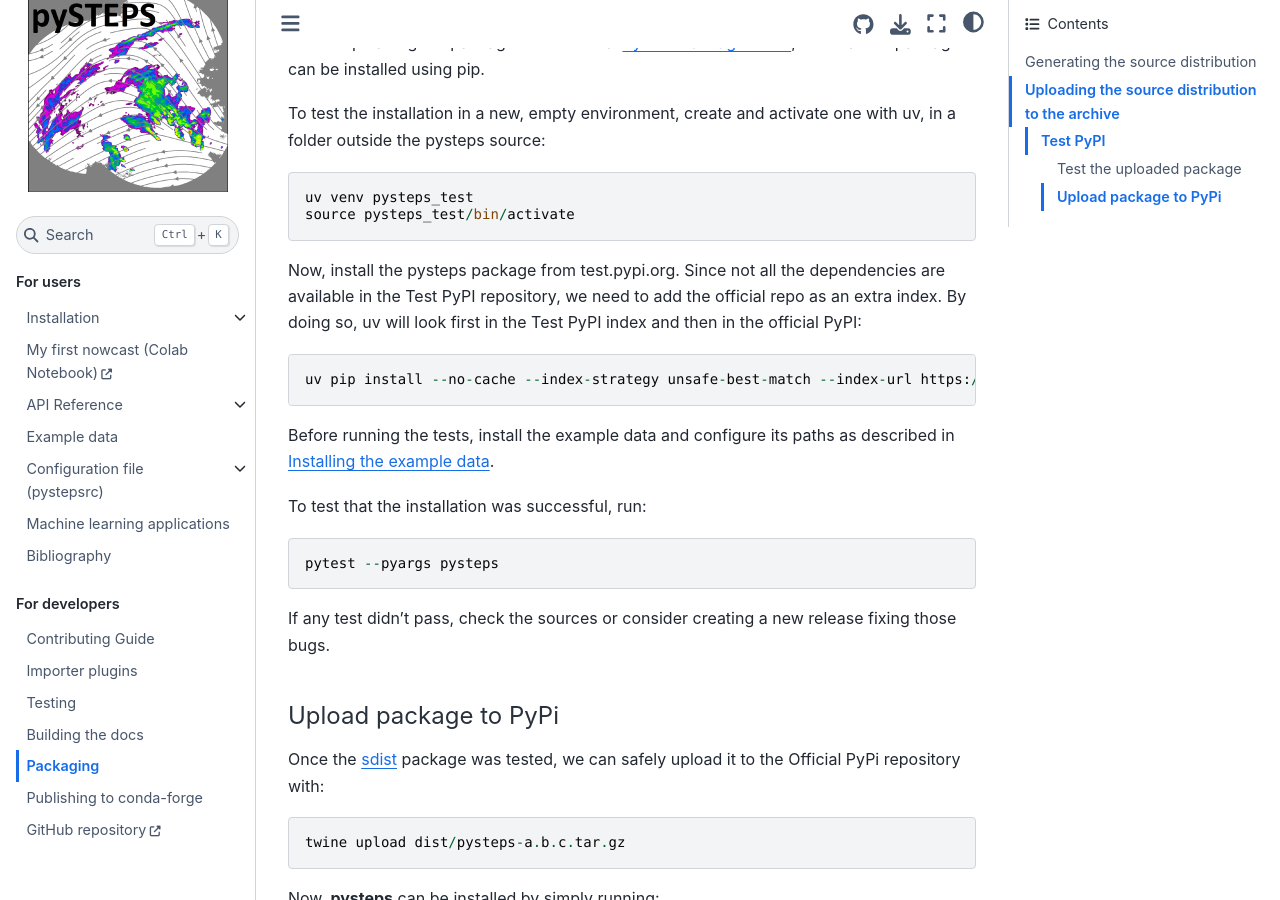
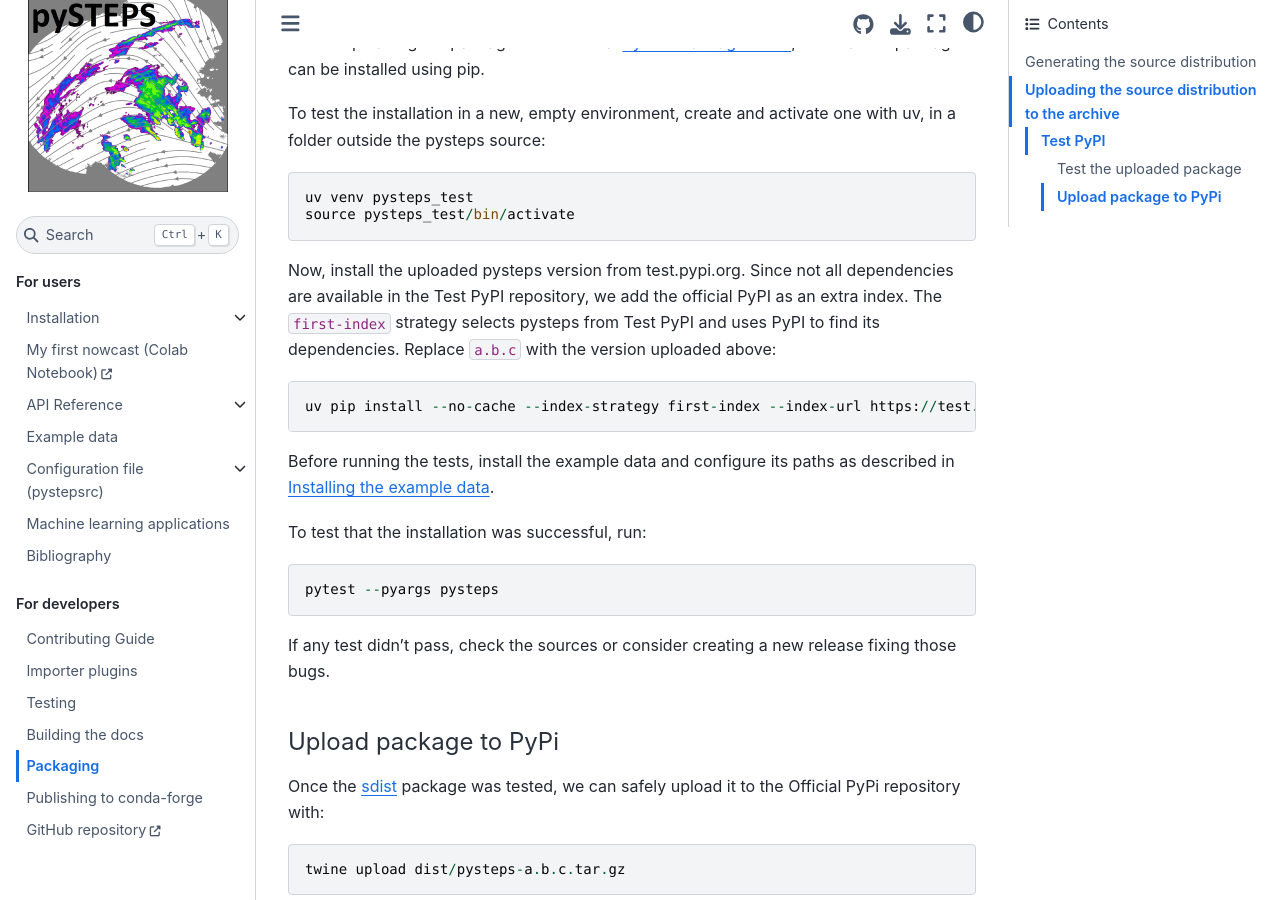
Before and after one commit to pySTEPS/pysteps, a Sphinx documentation site: the page built from doc/source/developer_guide/pypi.rst, in a window 1280 px wide and 900 px high, scrolled down 1836 px. Built offline with Sphinx 7.4.7 and the Sphinx Book theme 1.1.4, drawn with Linux system fonts in a browser that asks for light colours; pages that are not in the unit, such as notebooks, are missing from menus.

Commit message:
Pin Test PyPI installation version
Co-authored-by: copilot-swe-agent[bot] <198982749+Copilot@users.noreply.github.com>

```diff
--- a/doc/source/developer_guide/pypi.rst
+++ b/doc/source/developer_guide/pypi.rst
@@ -96,10 +96,13 @@ one with uv, in a folder outside the pysteps source::
     uv venv pysteps_test
     source pysteps_test/bin/activate
 
-Now, install the pysteps package from test.pypi.org.
-Since not all the dependencies are available in the Test PyPI repository, we need to add the official repo as an extra index. By doing so, uv will look first in the Test PyPI index and then in the official PyPI::
+Now, install the uploaded pysteps version from test.pypi.org. Since not all
+dependencies are available in the Test PyPI repository, we add the official
+PyPI as an extra index. The ``first-index`` strategy selects pysteps from Test
+PyPI and uses PyPI to find its dependencies. Replace ``a.b.c`` with the
+version uploaded above::
 
-    uv pip install --no-cache --index-strategy unsafe-best-match --index-url https://test.pypi.org/simple/ --extra-index-url https://pypi.org/simple/ pysteps pytest
+    uv pip install --no-cache --index-strategy first-index --index-url https://test.pypi.org/simple/ --extra-index-url https://pypi.org/simple/ pysteps==a.b.c pytest
 
 Before running the tests, install the example data and configure its paths
 as described in :ref:`example_data`.
```
